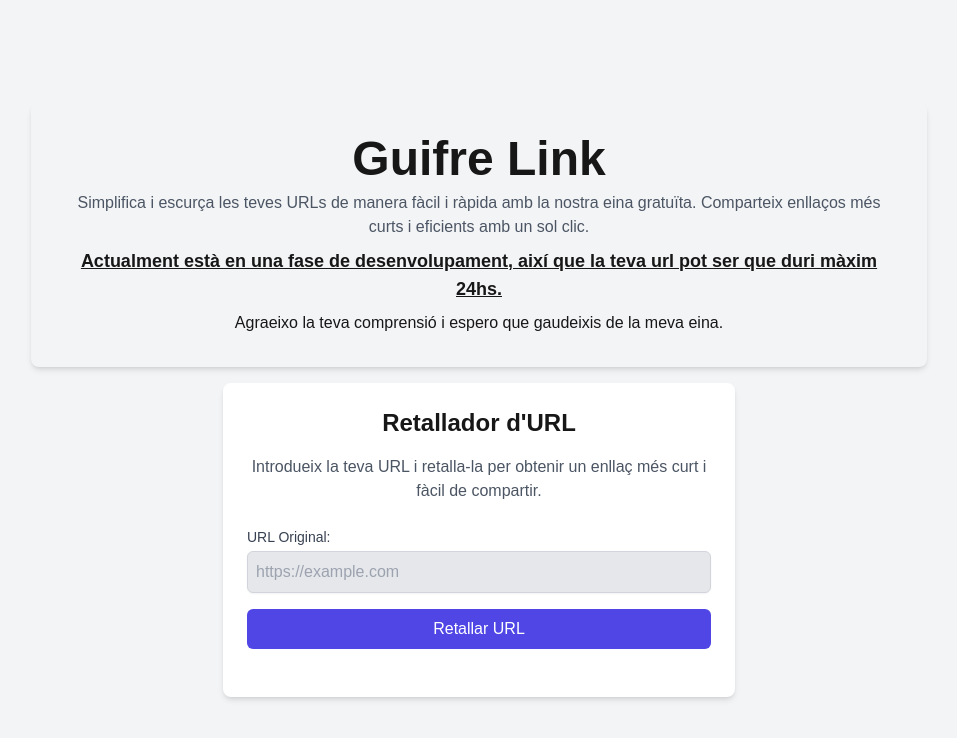
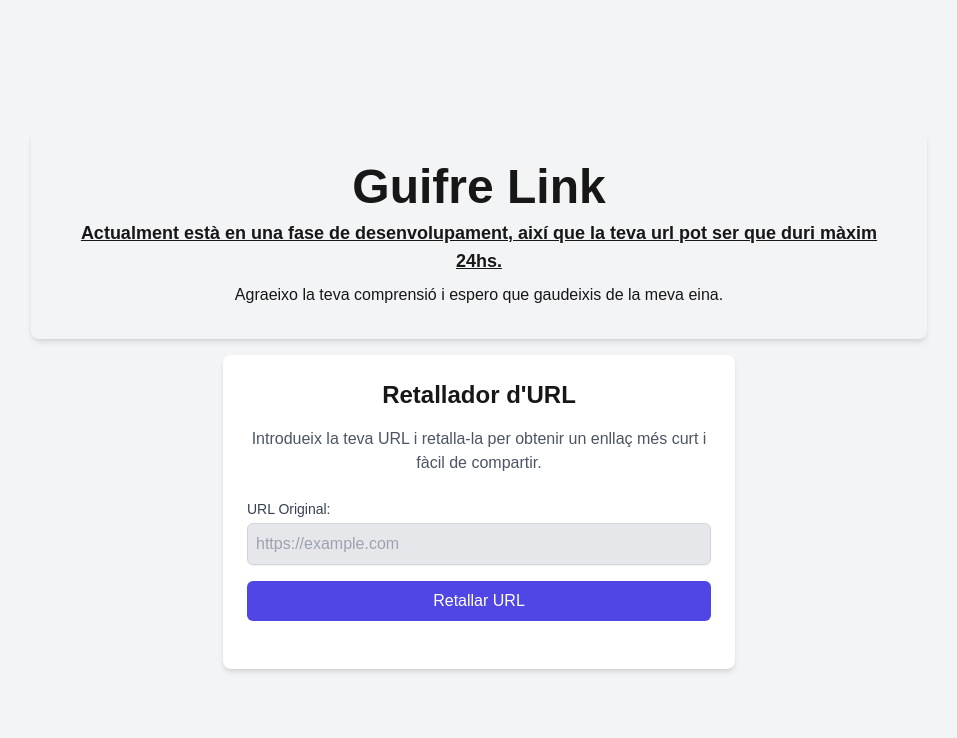
Before and after one commit to guifreribas/guifre_link, a Next.js app: page / in a window 1280 px wide. Shown: the top 738 px of the page, without its empty margins (161-1118 px from the left). Built offline with nearby package versions, Linux system fonts and the light colour scheme.

Commit message:
style: remove introductory paragraph from homepage for a more concise presentation of the service and its limitations

```diff
--- a/src/app/page.tsx
+++ b/src/app/page.tsx
@@ -7,11 +7,6 @@ export default function Home() {
 
       <section className="flex flex-col max-w-4xl w-fullbg-white gap-2 p-8 dark:bg-gray-900 rounded-lg shadow-md">
         <h1 className="text-center font-bold text-2xl md:text-5xl">Guifre Link</h1>
-        <p className="text-center text-gray-600 dark:text-gray-400">
-          Simplifica i escurça les teves URLs de manera fàcil i ràpida amb la
-          nostra eina gratuïta. Comparteix enllaços més curts i eficients amb un
-          sol clic.
-        </p>
         <p className="text-lg text-center font-bold underline">Actualment està en una fase de desenvolupament, així que la teva url pot ser que duri màxim 24hs.</p>
         <p className="text-center">Agraeixo la teva comprensió i espero que gaudeixis de la meva eina.</p>
       </section>
```
